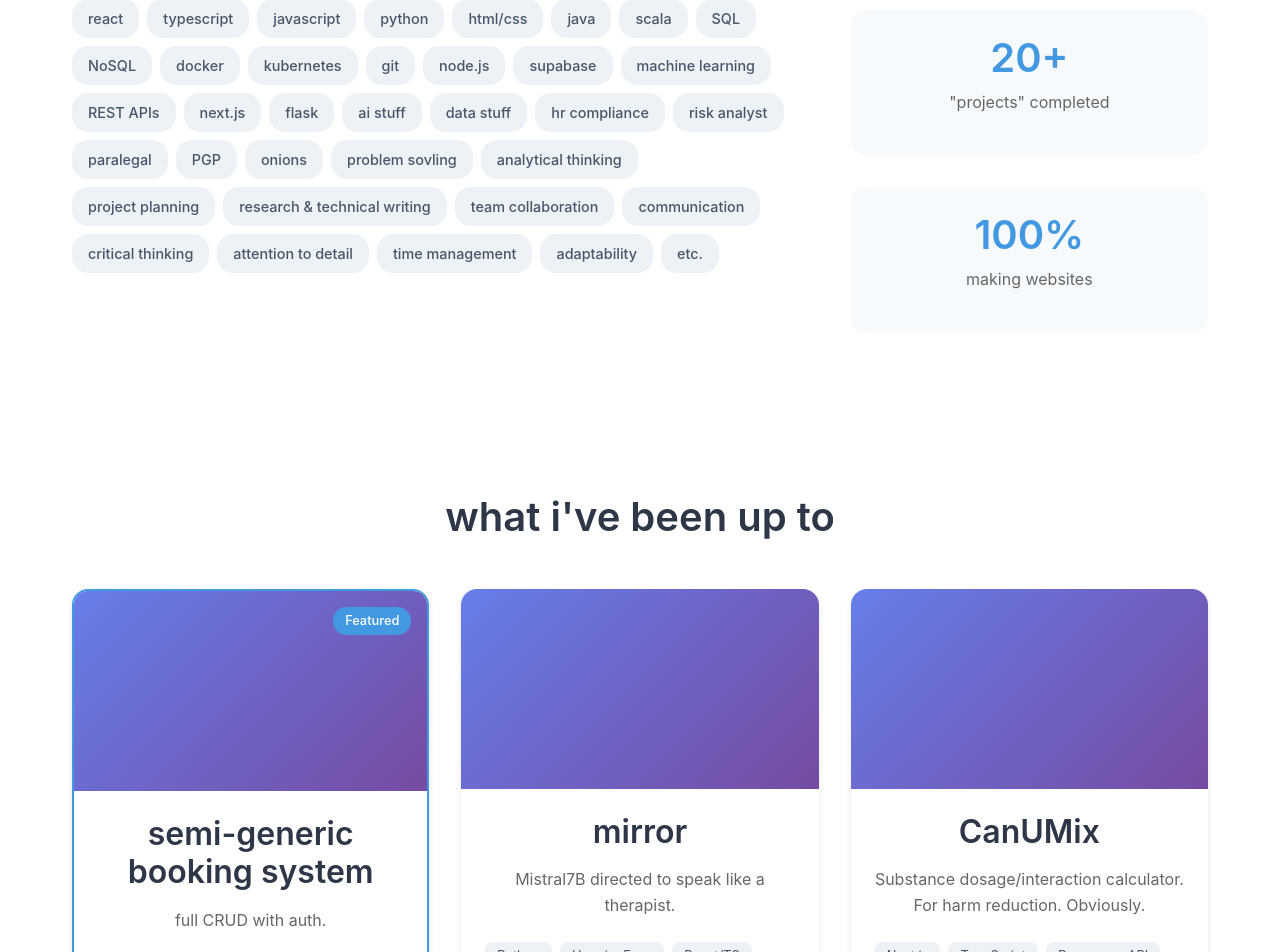
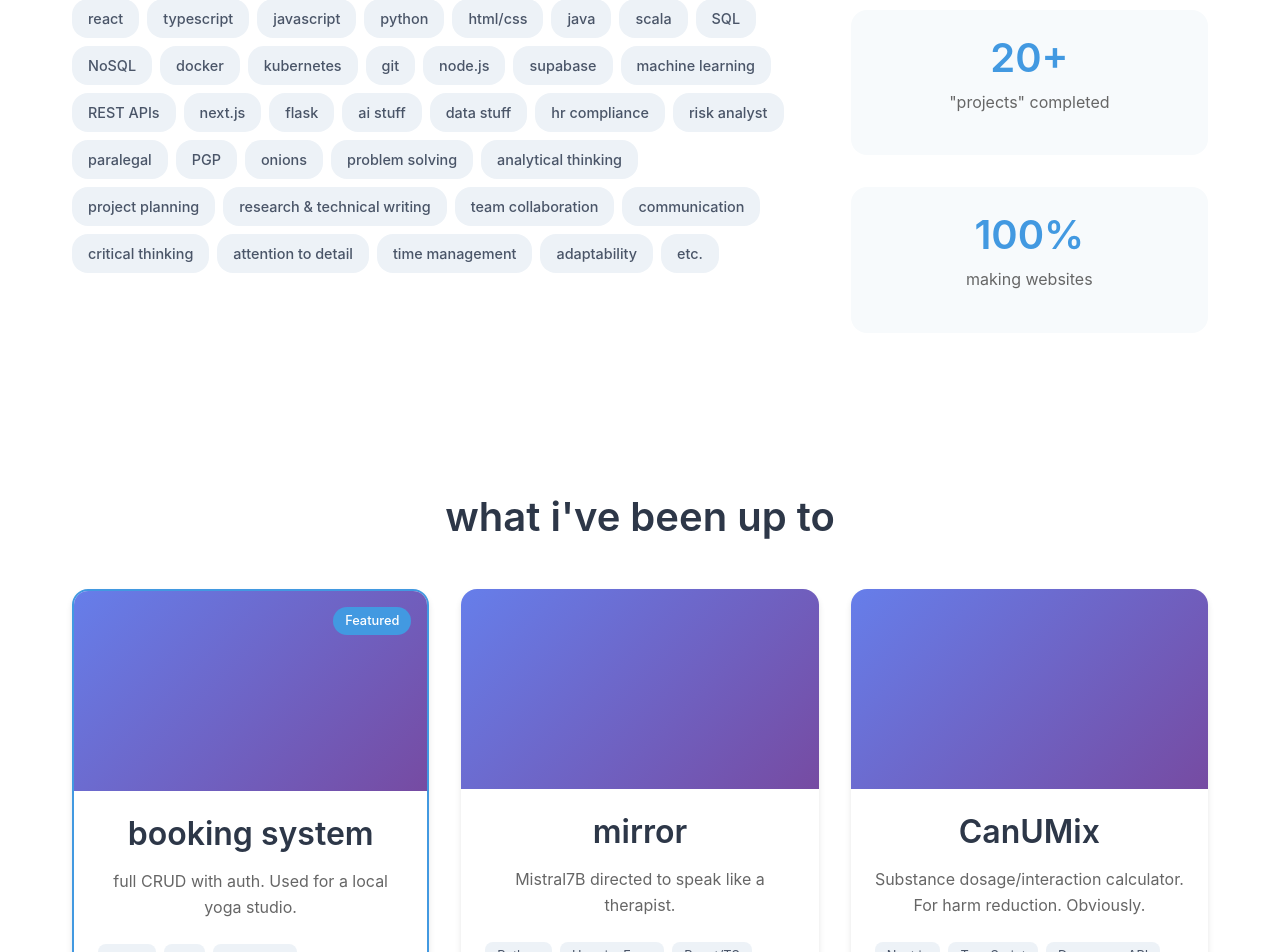
Before and after one commit to VlllLE/vileMain, a React (Vite) app: page / in a window 1280 px wide. Shown: the part 1016-1968 px from the top of the page. Built offline with nearby package versions, Linux system fonts and the light colour scheme.

Commit message:
fixed typoslol

```diff
--- a/src/components/About.tsx
+++ b/src/components/About.tsx
@@ -3,7 +3,7 @@ const About = () => {
   const skills = [
     'react', 'typescript', 'javascript', 'python', 'html/css', 'java', 'scala', 'SQL', 'NoSQL', 'docker', 'kubernetes', 'git',
     ,'node.js','supabase','machine learning','REST APIs','next.js','flask','ai stuff', 'data stuff','hr compliance','risk analyst','paralegal','PGP'
-    ,'onions','problem sovling','analytical thinking','project planning','research & technical writing','team collaboration','communication'
+    ,'onions','problem solving','analytical thinking','project planning','research & technical writing','team collaboration','communication'
     ,'critical thinking','attention to detail','time management','adaptability','etc.'
   ];
 
--- a/src/components/Projects.tsx
+++ b/src/components/Projects.tsx
@@ -3,8 +3,8 @@ const Projects = () => {
   const projects = [
     {
       id: 1,
-      title: 'semi-generic booking system',
-      description: 'full CRUD with auth.',
+      title: 'booking system',
+      description: 'full CRUD with auth. Used for a local yoga studio.',
       image: '',
       technologies: ['React', 'TS', 'Supabase'],
       liveUrl: 'https://wad-2-sigma.vercel.app/',
```
